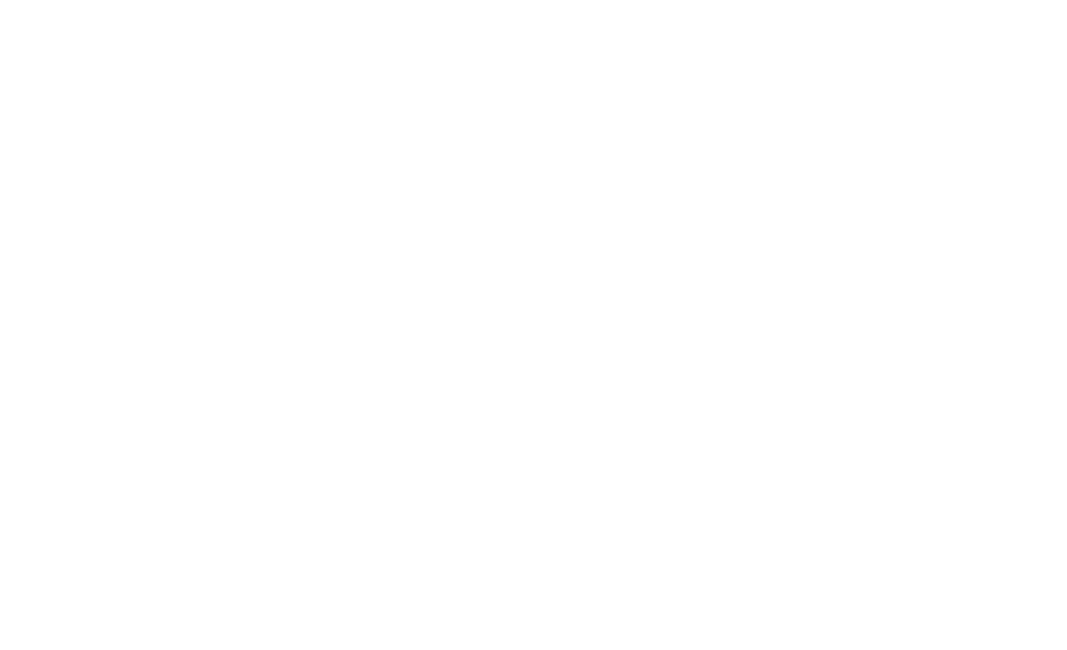
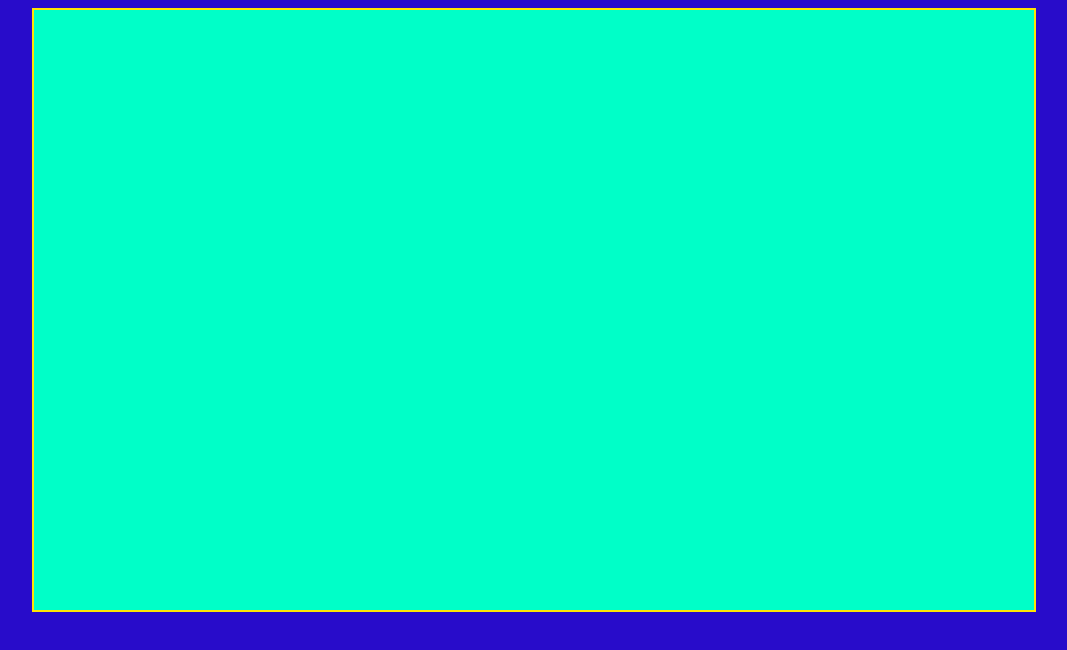
Before and after one commit to ludwigs-software-arcade/ludwigs-software-arcade.github.io, a plain HTML site: page main/games/ludworlds/ludworlds.html in a window 1280 px wide. Shown: the whole page, without its empty margins (106-1173 px from the left). Drawn offline with Linux system fonts and the light colour scheme.

Commit message:
change
added and removed file and code

```diff
--- a/main/games/click_the_block/code.js
+++ /dev/null
@@ -1,34 +0,0 @@
-
-map=[[0,0,0,0,0,0,0,0,0,0],
-          [0,0,0,0,0,0,0,0,0,0],
-          [0,0,0,0,0,0,0,0,0,0],
-          [0,0,0,0,0,0,0,0,0,0],
-          [0,0,0,0,0,0,0,0,0,0],
-          [0,0,0,0,0,0,0,0,0,0],
-          [0,0,0,0,0,0,0,0,0,0],
-          [0,0,0,0,0,0,0,0,0,0],
-          [0,0,0,0,0,0,0,0,0,0],
-          [0,0,0,0,0,0,0,0,0,0]];
-let blocksize=window.innerHeight/10;
-
-
-
-/* create a clickable block */
-let score=0;
-var clickableBlock = document.createElement('div');
-clickableBlock.style.width = '100px';
-clickableBlock.style.height = '100px';
-clickableBlock.style.backgroundColor = 'red';
-clickableBlock.style.position = 'absolute';
-clickableBlock.style.top = '0px';
-clickableBlock.style.left = '0px';
-clickableBlock.style.cursor = 'pointer';
-clickableBlock.onclick = function() {
-    score+=100;
-    clickableBlock.style.top = Math.random() * (window.innerHeight-100) + 'px';
-    clickableBlock.style.left = Math.random() * (window.innerWidth -100)+ 'px';
-};
-
-setTimeout(function() {
-  document.body.removeChild(clickableBlock);
-}, 60000);
--- a/main/games/robot_shooter/code.js
+++ b/main/games/ludworlds/code.js
@@ -1,4 +1,44 @@
-/* create a character that I can move around */
+let mapx=0;
+let mapy=0;
+
+
+let canvas1=document.querySelector(".canvas1");
+canvas1.style.backgroundColor="rgb(255,255,255)";
+canvas1.width=1000;
+canvas1.height=600;
+let ctx1=canvas1.getContext("2d");
+
+// buffer canvas
+let canvas2=document.querySelector(".canvas2");
+canvas2.style.backgroundColor="rgb(255,255,255)";
+canvas2.width=1000;
+canvas2.height=600;
+let ctx2=canvas2.getContext("2d");
+
+function draw(){
+  ctx2.fillStyle="rgb(0,255,200)";
+  ctx2.fillRect(0,0,1000,600);
+
+
+  ctx1.drawImage(canvas2, 0, 0);
+}
+
+function main(){
+  draw();
+};
+
+
+
+
+
+setInterval(main(),10);
+
+
+
+
+
+
+/* create a character that I can move around
 let character = document.createElement('div');
 character.style.position = 'absolute';
 character.style.width = `50px`;
@@ -7,11 +47,9 @@ character.style.backgroundColor = 'red';
 character.style.top = `${window.innerHeight/2-25}px`;
 character.style.left = `${window.innerWidth/2-25}px`;
 document.body.appendChild(character);
-/* create an event listener that lets me move the character */
 document.addEventListener('keydown', function(event) {
   return;
 });
-/* let the character look at my mouse */
 document.addEventListener('mousemove', function(event) {
   var x = event.clientX;
   var y = event.clientY;
@@ -28,13 +66,6 @@ document.onmousemove = function(e) {
   mouseX = e.clientX;
   mouseY = e.clientY;
 };
-
-function getAngle(x1, y1, x2, y2) {
-  var x = x1 - x2;
-  var y = y1 - y2;
-  var angle = Math.atan2(y, x) * 180 / Math.PI;
-  return angle;
-}
 
 let bullets={};
 let numBullets=0;
@@ -58,3 +89,4 @@ function moveBullets (){
     bullet[`${i}`];
   };
 }
+*/
--- a/main/games/click_the_block/click-the-block.html
+++ b/main/games/ludworlds/ludworlds.html
@@ -4,10 +4,14 @@
     <meta charset="UTF-8">
     <meta http-equiv="X-UA-Compatible" content="IE=edge">
     <meta name="viewport" content="width=device-width, initial-scale=1.0">
-    <title>click the blocks</title>
+    <title>robot shooter</title>
+    <link rel="stylesheet" href="./style.css">
 </head>
-<body>
-
+<body class="body">
+    <div class="center">
+        <canvas class="canvas2"></canvas>
+        <canvas class="canvas1"></canvas>
+    </div>
     <script src="./code.js"></script>
 </body>
 </html>
--- /dev/null
+++ b/main/games/ludworlds/style.css
@@ -0,0 +1,13 @@
+.body {
+    background-color: rgb(40, 12, 202);
+}
+.center {
+    display: flex;
+    justify-content: center;
+}
+.canvas1 {
+    border: 2px solid rgb(255, 230, 2);
+}
+.canvas2 {
+    display: none;
+}
--- a/main/games/robot_shooter/style.css
+++ /dev/null
@@ -1,3 +0,0 @@
-.body {
-    background-color: rgb(37, 228, 37);
-}
```
Also changed, not shown: main/games.html (+1 -3 lines), main/games/robot_shooter/robot_shooter.html (deleted, +0 -13 lines).
